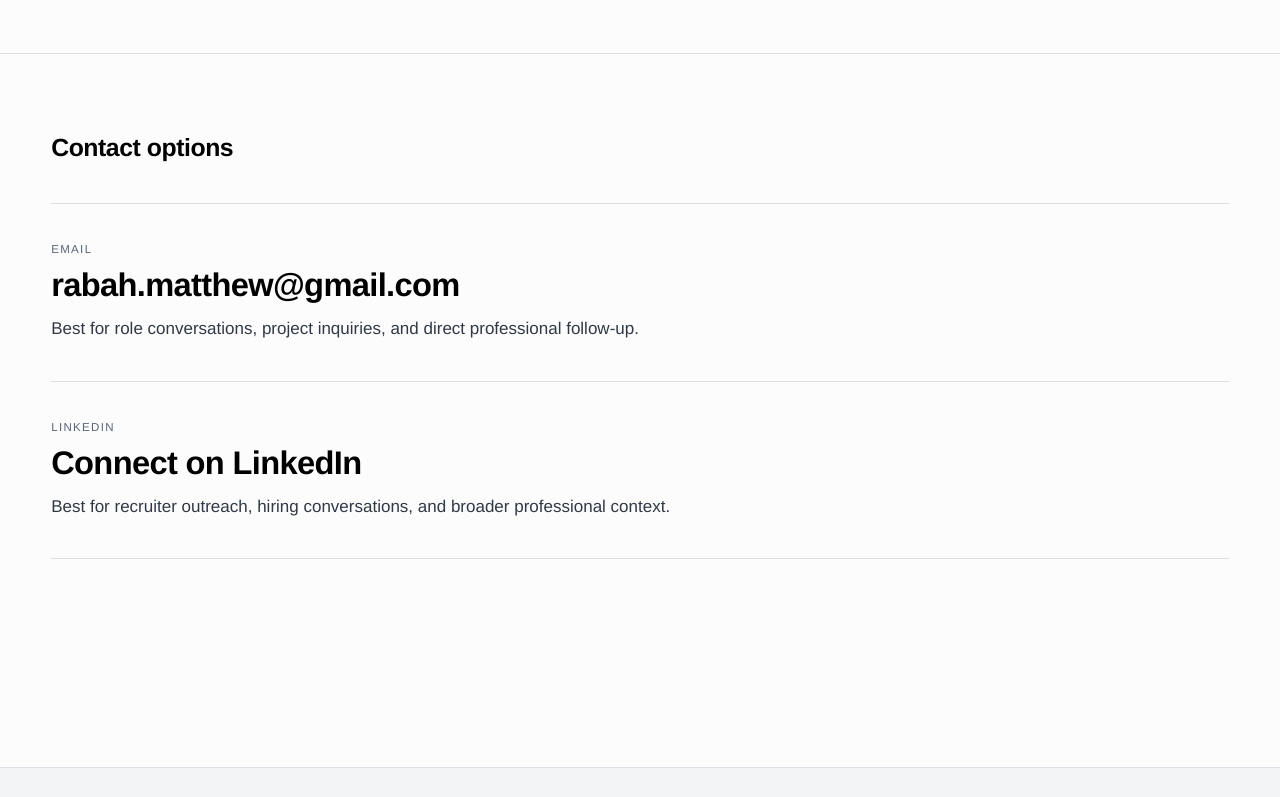
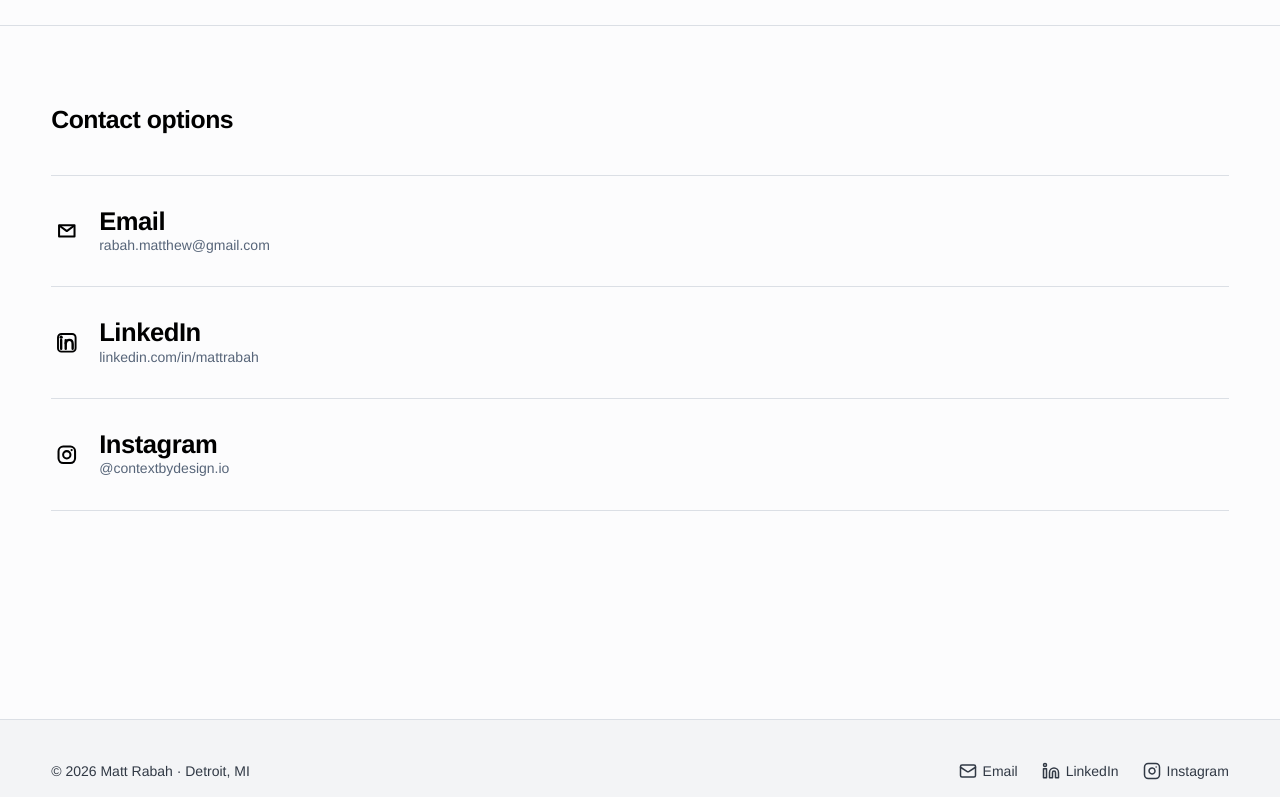
Before and after one commit to contextbydesign/mattrabah, an Astro site: page /contact in a window 1280 px wide. Shown: the part 628-1425 px from the top of the page. Built offline with nearby package versions, Linux system fonts and the light colour scheme; Astro itself is replaced by a stand-in of ours; a web font is replaced by a local one.

Commit message:
Add contact buttons

```diff
--- a/src/pages/contact/index.astro
+++ b/src/pages/contact/index.astro
@@ -1,22 +1,45 @@
 ---
 import BaseLayout from "../../layouts/BaseLayout.astro";
+
+const contactLinks = [
+  {
+    label: "Email",
+    href: "mailto:rabah.matthew@gmail.com",
+    value: "rabah.matthew@gmail.com",
+    external: false,
+    icon: "email",
+  },
+  {
+    label: "LinkedIn",
+    href: "https://linkedin.com/in/mattrabah",
+    value: "linkedin.com/in/mattrabah",
+    external: true,
+    icon: "linkedin",
+  },
+  {
+    label: "Instagram",
+    href: "https://www.instagram.com/contextbydesign.io?igsh=djVidzQ0emIwejkw&utm_source=qr",
+    value: "@contextbydesign.io",
+    external: true,
+    icon: "instagram",
+  },
+];
 ---
 
 <BaseLayout
   title="Contact"
-  description="Contact Matt Rabah for CX, customer success, implementation, customer lifecycle, CRM discipline, and practical AI workflow work."
+  description="Contact Matt Rabah for customer lifecycle systems, customer success, implementation, CRM discipline, and practical AI workflow work."
 >
   <section class="hero container">
     <p class="kicker">Contact</p>
 
     <h1 class="display">
-      Start with the customer problem, not the buzzword.
+      Start with the work. Then we can talk about fit.
     </h1>
 
     <p class="lead">
-      I am open to CX, Customer Success, Implementation, and customer lifecycle
-      roles or projects where the work requires clearer ownership, better
-      operating cadence, CRM discipline, and practical AI workflow design.
+      Best for role conversations, project inquiries, customer lifecycle work,
+      implementation-heavy teams, CRM discipline, and practical AI workflows.
     </p>
   </section>
 
@@ -25,33 +48,121 @@ import BaseLayout from "../../layouts/BaseLayout.astro";
       <h2 class="section-title" id="contact-options">Contact options</h2>
     </header>
 
-    <ul class="writing-list">
-      <li class="writing-list-item">
-        <a href="mailto:rabah.matthew@gmail.com" class="writing-link">
-          <p class="meta">Email</p>
-          <h3 class="writing-title">rabah.matthew@gmail.com</h3>
-          <p class="writing-dek">
-            Best for role conversations, project inquiries, and direct
-            professional follow-up.
-          </p>
-        </a>
-      </li>
+    <ul class="contact-list" aria-label="Contact links">
+      {
+        contactLinks.map((item) => (
+          <li>
+            <a
+              href={item.href}
+              class="contact-button"
+              target={item.external ? "_blank" : undefined}
+              rel={item.external ? "me noopener noreferrer" : undefined}
+              aria-label={`${item.label}: ${item.value}`}
+            >
+              <span class="contact-icon" aria-hidden="true">
+                {
+                  item.icon === "email" && (
+                    <svg viewBox="0 0 24 24" role="img">
+                      <path
+                        d="M4.75 6.75h14.5v10.5H4.75V6.75Z"
+                        fill="none"
+                        stroke="currentColor"
+                        stroke-width="1.9"
+                        stroke-linejoin="round"
+                      />
+                      <path
+                        d="m5.25 7.25 6.75 5 6.75-5"
+                        fill="none"
+                        stroke="currentColor"
+                        stroke-width="1.9"
+                        stroke-linecap="round"
+                        stroke-linejoin="round"
+                      />
+                    </svg>
+                  )
+                }
 
-      <li class="writing-list-item">
-        <a
-          href="https://www.linkedin.com/in/mattrabah/"
-          rel="me noopener"
-          target="_blank"
-          class="writing-link"
-        >
-          <p class="meta">LinkedIn</p>
-          <h3 class="writing-title">Connect on LinkedIn</h3>
-          <p class="writing-dek">
-            Best for recruiter outreach, hiring conversations, and broader
-            professional context.
-          </p>
-        </a>
-      </li>
+                {
+                  item.icon === "linkedin" && (
+                    <svg viewBox="0 0 24 24" role="img">
+                      <path
+                        d="M6.7 9.4v8.15"
+                        fill="none"
+                        stroke="currentColor"
+                        stroke-width="2.25"
+                        stroke-linecap="round"
+                      />
+                      <path
+                        d="M6.7 6.75h.02"
+                        fill="none"
+                        stroke="currentColor"
+                        stroke-width="3"
+                        stroke-linecap="round"
+                      />
+                      <path
+                        d="M11 17.55v-8.1"
+                        fill="none"
+                        stroke="currentColor"
+                        stroke-width="2.25"
+                        stroke-linecap="round"
+                      />
+                      <path
+                        d="M11 12.35c.45-1.85 1.65-3.05 3.35-3.05 2.05 0 3.15 1.35 3.15 3.75v4.5"
+                        fill="none"
+                        stroke="currentColor"
+                        stroke-width="2.25"
+                        stroke-linecap="round"
+                        stroke-linejoin="round"
+                      />
+                      <rect
+                        x="3.75"
+                        y="3.75"
+                        width="16.5"
+                        height="16.5"
+                        rx="3.25"
+                        fill="none"
+                        stroke="currentColor"
+                        stroke-width="1.8"
+                      />
+                    </svg>
+                  )
+                }
+
+                {
+                  item.icon === "instagram" && (
+                    <svg viewBox="0 0 24 24" role="img">
+                      <rect
+                        x="4.25"
+                        y="4.25"
+                        width="15.5"
+                        height="15.5"
+                        rx="4.4"
+                        fill="none"
+                        stroke="currentColor"
+                        stroke-width="1.9"
+                      />
+                      <circle
+                        cx="12"
+                        cy="12"
+                        r="3.45"
+                        fill="none"
+                        stroke="currentColor"
+                        stroke-width="1.9"
+                      />
+                      <circle cx="16.55" cy="7.55" r="1.05" fill="currentColor" />
+                    </svg>
+                  )
+                }
+              </span>
+
+              <span class="contact-copy">
+                <span class="contact-label">{item.label}</span>
+                <span class="contact-value">{item.value}</span>
+              </span>
+            </a>
+          </li>
+        ))
+      }
     </ul>
   </section>
 </BaseLayout>
--- a/src/styles/global.css
+++ b/src/styles/global.css
@@ -624,6 +624,80 @@ section[aria-labelledby="tool-list"] .section-title {
   color: var(--c-ink);
 }
 
+/* Contact buttons
+   ========================================================================== */
+
+.contact-list {
+  display: grid;
+  gap: 0;
+  margin: 0;
+  padding: 0;
+  border-top: var(--hairline);
+}
+
+.contact-list li {
+  border-bottom: var(--hairline);
+}
+
+.contact-button {
+  display: flex;
+  align-items: center;
+  gap: var(--s-md);
+  padding: clamp(1.25rem, 2.5vw, 2rem) 0;
+  color: var(--c-ink);
+  text-decoration: none;
+  transition:
+    color var(--ms-base),
+    background-color var(--ms-base);
+}
+
+.contact-button:hover {
+  color: var(--c-accent);
+}
+
+.contact-icon {
+  display: inline-flex;
+  align-items: center;
+  justify-content: center;
+  width: 2rem;
+  height: 2rem;
+  color: currentColor;
+  flex: 0 0 auto;
+}
+
+.contact-icon svg {
+  display: block;
+  width: 1.6rem;
+  height: 1.6rem;
+  overflow: visible;
+}
+
+.contact-copy {
+  display: grid;
+  gap: 0.15rem;
+}
+
+.contact-label {
+  color: currentColor;
+  font-family: var(--ff-display);
+  font-size: clamp(1.35rem, 2vw, 2.25rem);
+  font-weight: 700;
+  line-height: 1.05;
+  letter-spacing: -0.018em;
+}
+
+.contact-value {
+  color: var(--c-faint);
+  font-family: var(--ff-sans);
+  font-size: var(--t-small);
+  font-weight: 400;
+  line-height: var(--lh-tight);
+}
+
+.contact-button:hover .contact-value {
+  color: var(--c-accent);
+}
+
 /* Footer
    ========================================================================== */
 
@@ -727,6 +801,21 @@ section[aria-labelledby="tool-list"] .section-title {
     flex-direction: column;
   }
 
+  .contact-button {
+    align-items: flex-start;
+  }
+
+  .contact-icon {
+    width: 1.75rem;
+    height: 1.75rem;
+    margin-top: 0.1rem;
+  }
+
+  .contact-icon svg {
+    width: 1.4rem;
+    height: 1.4rem;
+  }
+
   .footer-links {
     width: 100%;
     flex-wrap: wrap;
```
